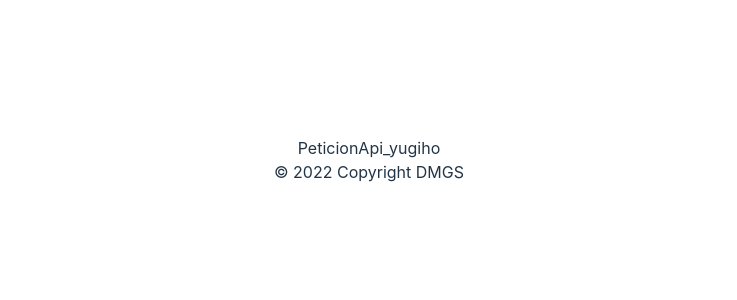
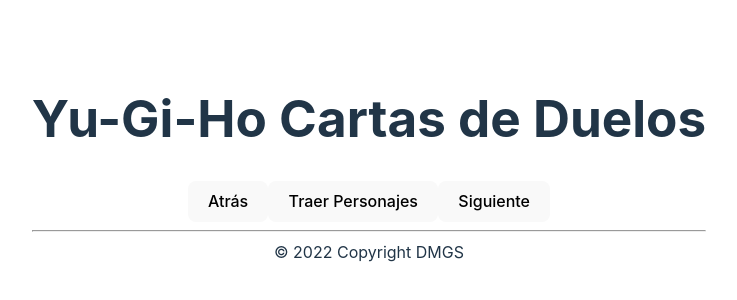
Before and after one commit to dgarcia26/Api_bp_2023, a React (Vite) app: page / in a window 1280 px wide. Shown: the part 240-540 px from the top of the page, without its empty margins (271-1008 px from the left). Built offline with nearby package versions, Linux system fonts and the light colour scheme.

Commit message:
consumo Api

```diff
--- a/src/components/PeticionApi_yugiho.jsx
+++ b/src/components/PeticionApi_yugiho.jsx
@@ -28,7 +28,32 @@
     };
 
   return (
-    <div>PeticionApi_yugiho</div>
+    <div>
+        <div className='container'>
+        <h1 className='text-center'>Yu-Gi-Ho Cartas de Duelos</h1>
+        <div class="btn-group text-center container" role="group">
+        <button class="btn btn-danger" onClick={atras}>Atrás</button>
+        <button  class="btn btn-primary" onClick={traerPersonajes}>Traer Personajes</button>
+        <button class="btn btn-success" onClick={siguiente}>Siguiente</button>
+        </div>
+        <hr />
+        {
+            personajes.map((aux)=> (
+
+                <div key={aux.id}>
+                <div class="card-body">
+                <h4 className='text-center card-title'><b>{aux.name}</b></h4>
+                <img src={aux.card_images[0].image_url} class="rounded mx-auto d-block" alt="prueba"/>
+                <h4><b>Descripcion: </b></h4><span><p>{aux.desc}</p></span>
+                <hr />
+                </div>
+
+            </div>
+            ))
+
+        }
+        </div>
+    </div>
   )
 }
 
```
